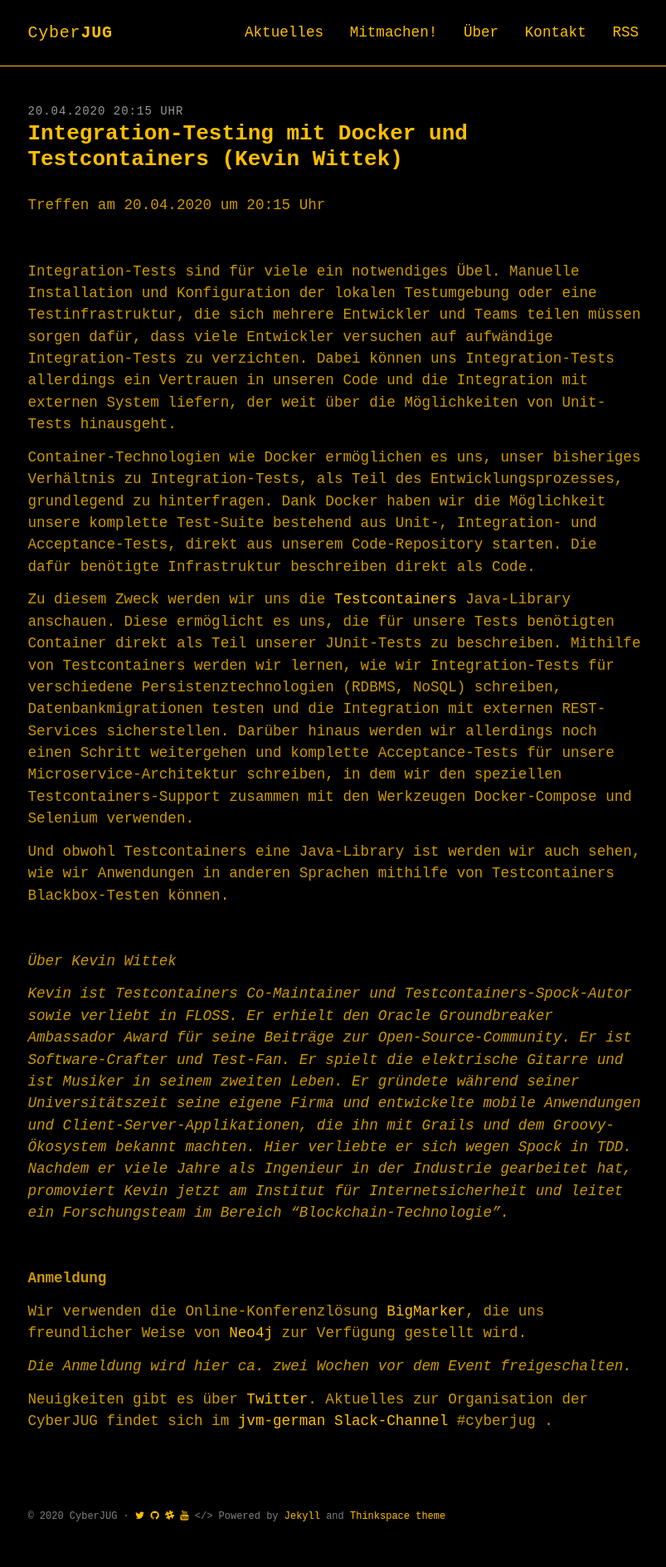
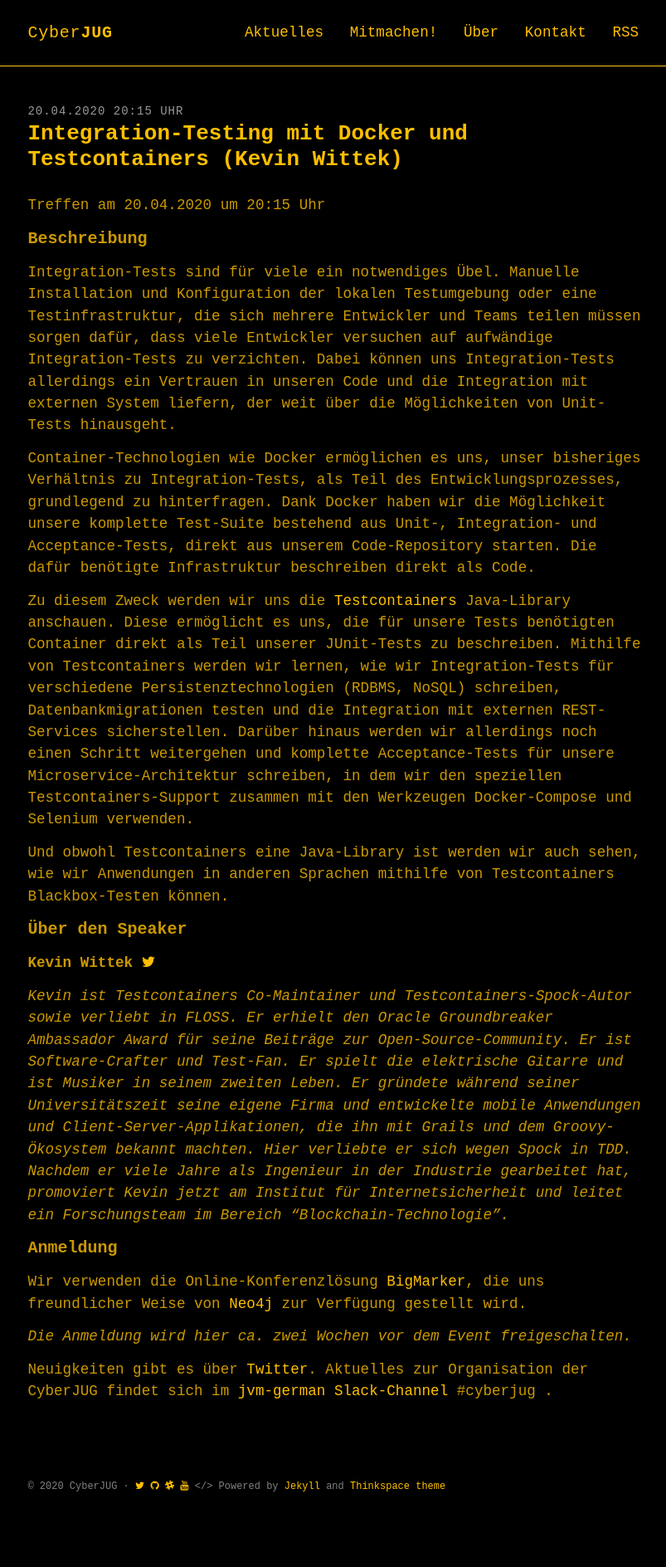
Before and after one commit to cyberjug/website, a Jekyll site: the page built from docs/_upcoming/2020-04-20-testcontainers.md, in a window 1280 px wide. Shown: the whole page at 83% size, without its empty margins (233-1036 px from the left). Built offline with Jekyll 4.4.1, drawn with Linux system fonts in a browser that asks for light colours; some web fonts are replaced; after the commit the page ends 1853 px from its top, so only the background shows below that.

Commit message:
add social

```diff
--- a/docs/_upcoming/2020-04-20-testcontainers.md
+++ b/docs/_upcoming/2020-04-20-testcontainers.md
@@ -8,7 +8,7 @@
 
 <b>{{ page.description }}</b>
 
-<br/>
+### Beschreibung
 
 Integration-Tests sind für viele ein notwendiges Übel.
 Manuelle Installation und Konfiguration der lokalen Testumgebung oder eine Testinfrastruktur, die sich mehrere Entwickler und Teams teilen müssen sorgen dafür, dass viele Entwickler versuchen auf aufwändige Integration-Tests zu verzichten.
@@ -24,9 +24,9 @@
 
 Und obwohl Testcontainers eine Java-Library ist werden wir auch sehen, wie wir Anwendungen in anderen Sprachen mithilfe von Testcontainers Blackbox-Testen können.
 
-<br/>
+### Über den Speaker
 
-*Über Kevin Wittek*
+**Kevin Wittek** <a href="https://twitter.com/kiview"><i class="fa fa-twitter"></i></a>
 
 *Kevin ist Testcontainers Co-Maintainer und Testcontainers-Spock-Autor sowie verliebt in FLOSS.
 Er erhielt den Oracle Groundbreaker Ambassador Award für seine Beiträge zur Open-Source-Community.
@@ -36,9 +36,7 @@
 Hier verliebte er sich wegen Spock in TDD.
 Nachdem er viele Jahre als Ingenieur in der Industrie gearbeitet hat, promoviert Kevin jetzt am Institut für Internetsicherheit und leitet ein Forschungsteam im Bereich "Blockchain-Technologie".*
 
-<br>
-
-**Anmeldung**
+### Anmeldung
 
 Wir verwenden die Online-Konferenzlösung [BigMarker](https://www.bigmarker.com/), die uns freundlicher Weise von [Neo4j](https://neo4j.com/) zur Verfügung gestellt wird.
 
```
